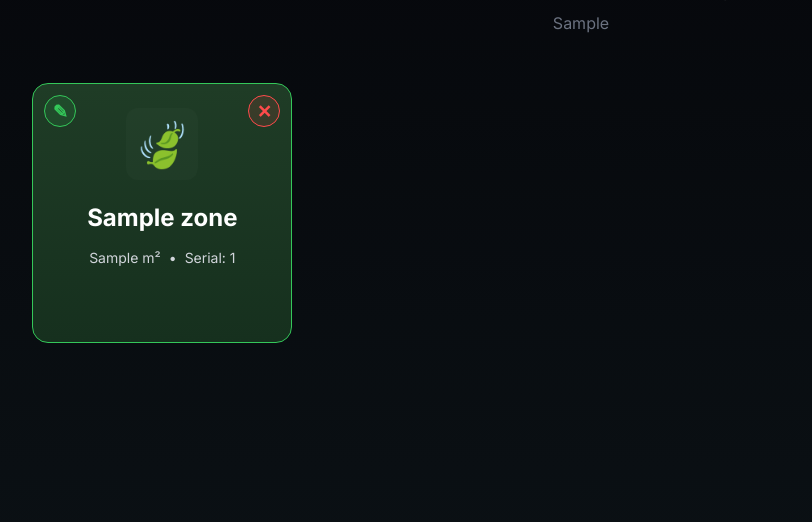
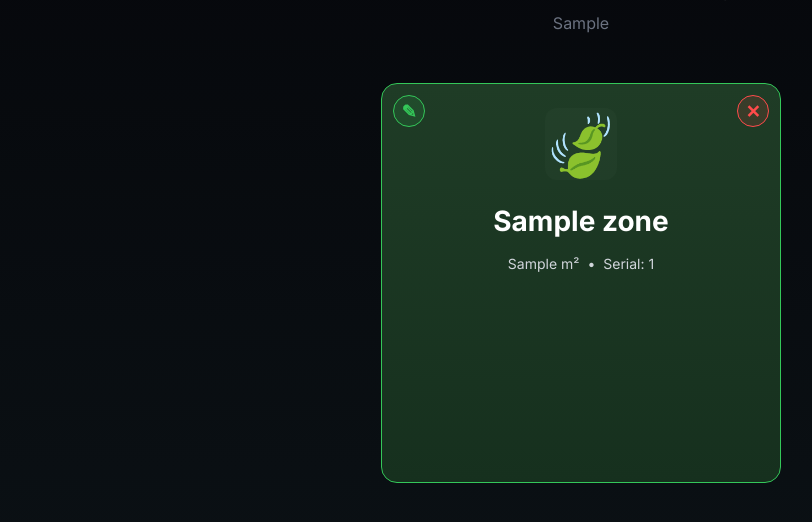
Before and after one commit to A-D-DBS-application/web-application-2025-group-43, a Flask app: template app/templates/playfields.html in a window 1280 px wide. Shown: the part 187-709 px from the top of the page, without its empty margins (59-871 px from the left). Run offline with Flask 3, Linux system fonts and the light colour scheme; the template is opened without the code that fills it: most values are stand-ins (such as "Sample title", 1, 10 or a date in 2020); some libraries are stand-ins or nearby versions.

Commit message:
templates

```diff
--- a/app/static/styles/playfield_selection.css
+++ b/app/static/styles/playfield_selection.css
@@ -250,3 +250,109 @@ body{
   transform:scale(1.08);
   border-color:#55ff88;
 }
+
+/* ============================
+   PLAYFIELD — RESPONSIVE CARD SIZES
+============================ */
+
+/* 1 playfield → huge */
+.playfields-grid.single-playfield .playfield-card {
+  width: 450px;
+  height: 450px;
+}
+
+/* 2 playfields → medium-large */
+.playfields-grid.two-playfields .playfield-card {
+  width: 340px;
+  height: 340px;
+}
+
+/* 3 playfields → medium */
+.playfields-grid.three-playfields .playfield-card {
+  width: 300px;
+  height: 300px;
+}
+
+/* 4+ playfields → base size (compact) */
+.playfields-grid.many-playfields .playfield-card {
+  width: 260px;
+  height: 260px;
+}
+
+/* Optional: icon/text scaling for beauty */
+.playfields-grid.single-playfield .playfield-icon {
+  font-size: 60px;
+}
+
+.playfields-grid.single-playfield .playfield-title {
+  font-size: 28px;
+}
+
+/* ============================
+   CENTERING LIKE GARDENS
+============================ */
+
+/* Wrapper = flex container zoals gardens-grid */
+.playfields-grid-wrapper {
+  display: flex;
+  justify-content: center;   /* centreert alles */
+  flex-wrap: wrap;           /* meerdere rijen */
+  gap: 24px;                 /* zelfde spacing */
+  margin-top: 10px;
+}
+
+/* De grid zelf is nu onze card-container */
+.playfields-grid {
+  display: contents;
+  /* Hierdoor gedraagt de inhoud zich zoals losse kaarten,
+     maar we behouden de algemene wrapper spacing */
+}
+
+/* === GRID WRAPPER — IDENTIEK AAN GARDENS === */
+.playfields-grid-wrapper {
+  display: flex;
+  justify-content: center;
+  flex-wrap: wrap;
+  gap: 24px;
+  margin-top: 20px;
+}
+
+/* De grid zelf bevat geen layout — kaarten gedragen zich los */
+.playfields-grid {
+  display: contents;
+}
+
+/* === KAART GROOTTES (zelfde als garden) === */
+
+/* 1 playfield → huge */
+.playfields-grid.single-playfield .playfield-card {
+  width: 400px;
+  height: 400px;
+}
+
+/* 2 playfields → medium-large */
+.playfields-grid.two-playfields .playfield-card {
+  width: 340px;
+  height: 340px;
+}
+
+/* 3 playfields → medium */
+.playfields-grid.three-playfields .playfield-card {
+  width: 300px;
+  height: 300px;
+}
+
+/* 4+ playfields → small */
+.playfields-grid.many-playfields .playfield-card {
+  width: 260px;
+  height: 260px;
+}
+
+/* icon scaling */
+.playfields-grid.single-playfield .playfield-icon {
+  font-size: 60px;
+}
+
+.playfields-grid.single-playfield .playfield-title {
+  font-size: 28px;
+}
--- a/app/templates/playfields.html
+++ b/app/templates/playfields.html
@@ -62,13 +62,23 @@
       <p class="garden-address">{{ garden.adress_garden }}</p>
     </section>
 
-    <!-- PLAYFIELDS GRID -->
-    <section class="grid grid-cols-1 md:grid-cols-2 lg:grid-cols-3 gap-6 place-items-center">
+    <!-- PLAYFIELDS GRID WRAPPER (NIEUW: identiek systeem als garden) -->
+    <section class="playfields-grid-wrapper">
+
+      <div class="playfields-grid
+          {% if robot_zones|length == 1 %} single-playfield
+          {% elif robot_zones|length == 2 %} two-playfields
+          {% elif robot_zones|length == 3 %} three-playfields
+          {% elif robot_zones|length >= 4 %} many-playfields
+          {% endif %}">
+
+      <!-- GRID BEVAT GEEN LAYOUT MEER (display: contents) -->
+      <div class="playfields-grid">
 
         {% for zone in robot_zones %}
         <div class="playfield-card-container">
 
-        <!-- EDIT BUTTON (links boven) -->
+          <!-- EDIT BUTTON -->
           <a href="{{ url_for('playfield.edit_playfield',
                                serial_number=zone.serial_number,
                                garden_id=garden.garden_id) }}"
@@ -76,7 +86,7 @@
             ✎
           </a>
 
-        <!-- DELETE BUTTON (rechts boven) -->
+          <!-- DELETE BUTTON -->
           <form method="POST"
                 action="{{ url_for('playfield.delete_playfield',
                                     serial_number=zone.serial_number,
@@ -118,7 +128,7 @@
               </div>
             </div>
 
-          <!-- Hover border highlight -->
+            <!-- Hover border -->
             <div
               class="absolute inset-0 border-2 border-transparent group-hover:border-[#34C759]
                       group-hover:brightness-110 rounded-2xl transition-all pointer-events-none">
@@ -136,6 +146,7 @@
         </p>
         {% endif %}
 
+      </div>
     </section>
 
   </div>
```
Also changed, not shown: app/static/styles/garden_selection.css (+51 -0 lines), app/templates/garden_selection.html (+6 -1 lines). Lines whose indentation alone changed are shown as unchanged.
